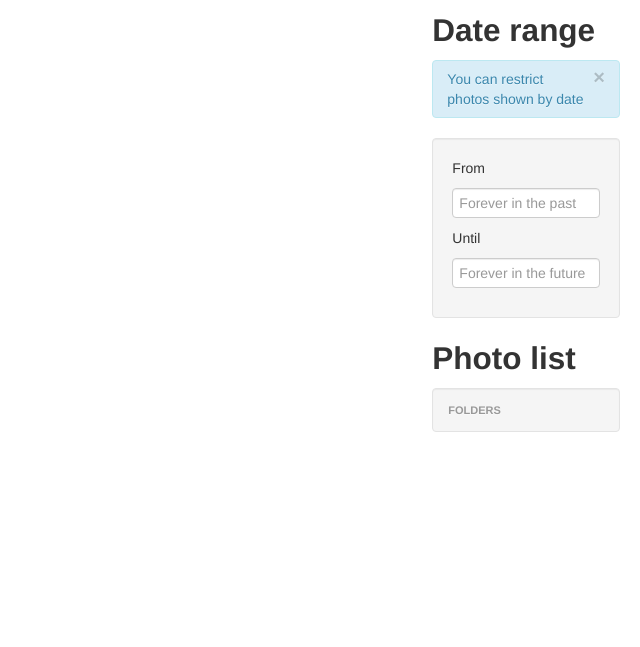
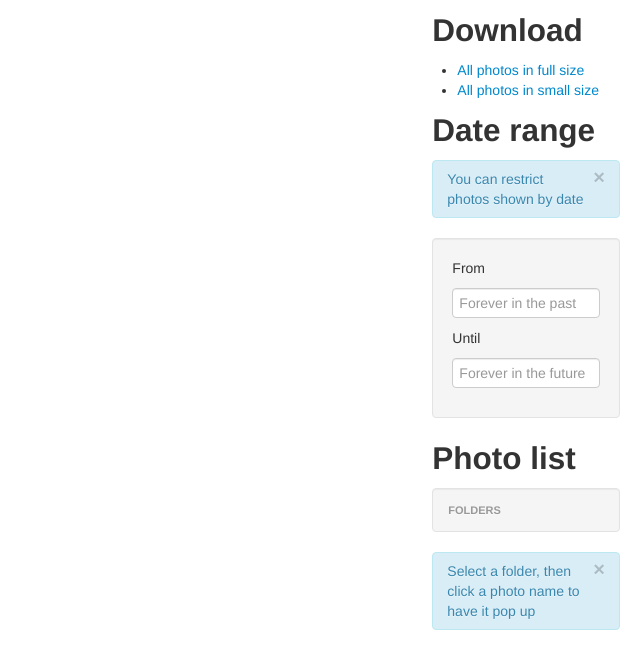
Before and after one commit to wehlutyk/photos-map, a plain HTML site: page index.html in a window 1280 px wide. Shown: the top 647 px of the page, without its empty margins (640-1280 px from the left). Drawn offline with Linux system fonts and the light colour scheme; no server answers.

Commit message:
Add a title and download links

```diff
--- a/css/style.css
+++ b/css/style.css
@@ -1,5 +1,5 @@
 #map {
-  height: 800px;
+  height: 1500px;
 }
 
 .container-fluid {
--- a/index.html
+++ b/index.html
@@ -1,6 +1,7 @@
 <!DOCTYPE html>
  <html lang="en">
   <head>
+    <title>Set your title here</title>
     <meta charset="utf-8">
     <link rel="stylesheet" href="lib/jquery-ui/css/smoothness/jquery-ui-1.10.3.custom.min.css" />
     <link rel="stylesheet" href="lib/bootstrap/css/bootstrap.min.css" />
@@ -16,6 +17,12 @@
         </div>
 
         <div class="span2">
+          <h2>Download</h2>
+          <ul>
+            <li><a href="photos-all.zip">All photos in full size</a></li>
+            <li><a href="photos-all_small.zip">All photos in small size</a></li>
+          </ul>
+
           <h2>Date range</h2>
           <div class="alert alert-info" data-dismiss="alert">
             <button type="button" class="close" data-dismiss="alert">&times;</button>
@@ -31,6 +38,10 @@
             <ul id="navigation-folders-list" class="nav nav-list">
               <li class="nav-header">Folders</li>
             </ul>
+          </div>
+          <div class="alert alert-info" data-dismiss="alert">
+            <button type="button" class="close" data-dismiss="alert">&times;</button>
+            Select a folder, then click a photo name to have it pop up
           </div>
 
           <div id="navigation-photos" class="navigation">
```
